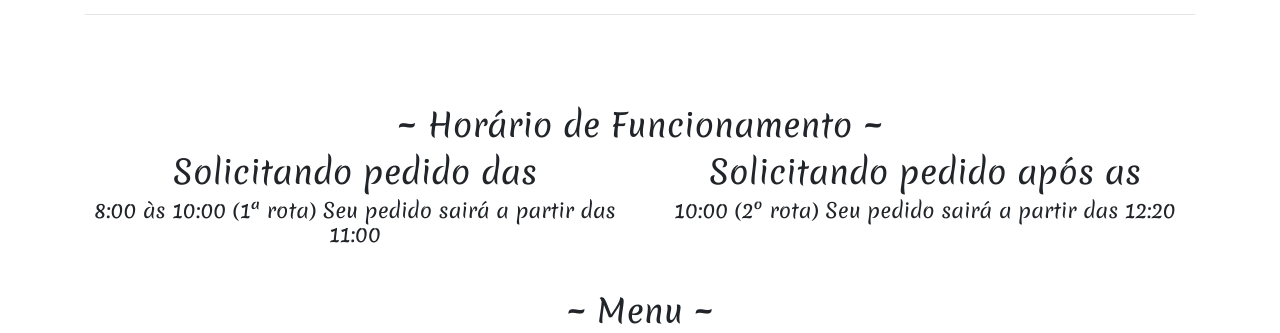
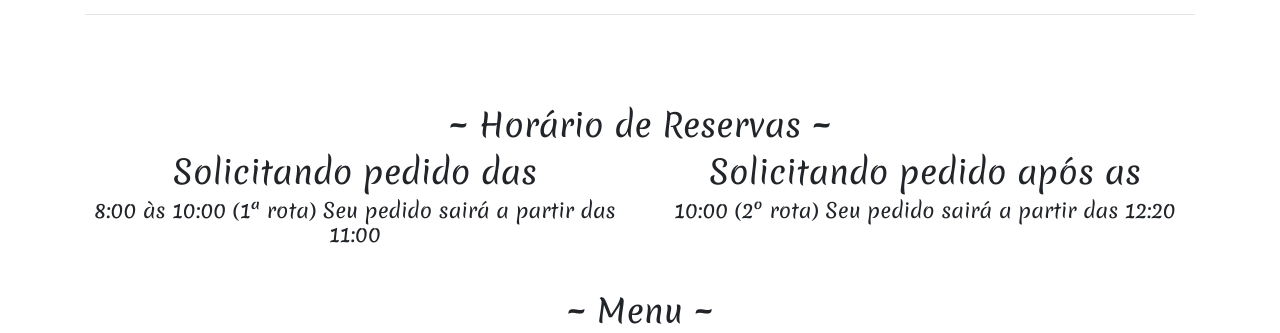
Before and after one commit to kelver-web/marmitaria_da_casa, a Django app: page / in a window 1280 px wide. Shown: the part 1936-2269 px from the top of the page. Run offline with Django 3.2, Linux system fonts and the light colour scheme; some libraries are stand-ins or nearby versions.

Commit message:
corrigido erro no template index

```diff
--- a/restaurant/templates/restaurant/index.html
+++ b/restaurant/templates/restaurant/index.html
@@ -149,7 +149,7 @@
 			<hr>
 			<div class="row" id="Reservation">
 				<div class="col navMenu">
-	     		 	<h2 class="text-center">~ Horário de Funcionamento ~</h2>
+	     		 	<h2 class="text-center">~ Horário de Reservas ~</h2>
 					  <br>
 				</div>
 			</div>
```
